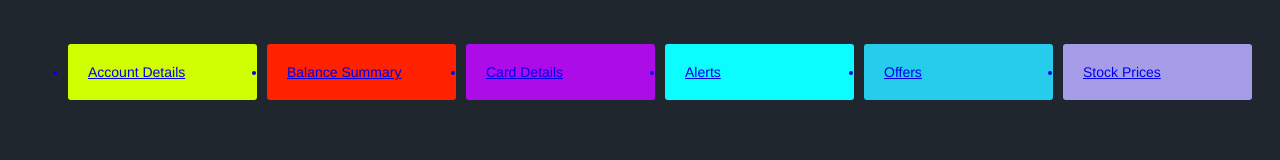
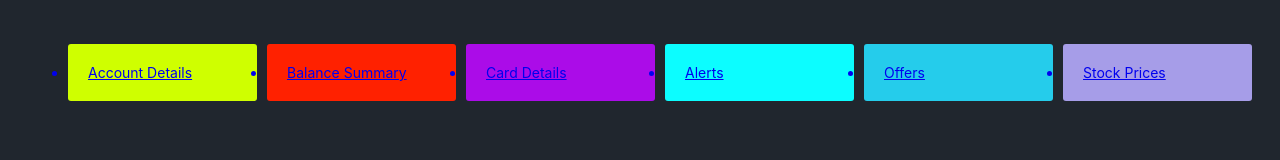
Before and after one commit to apoorvanand/sample-menu, a plain HTML site: page index.html in a window 1280 px wide. Drawn offline with Linux system fonts and the light colour scheme.

```diff
--- a/style.css
+++ b/style.css
@@ -1,6 +1,6 @@
 body {
   padding: 20px;
-  font-family: Helvetica;
+  font-family: -apple-system, BlinkMacSystemFont, 'Segoe UI', Roboto, Oxygen, Ubuntu, Cantarell, 'Open Sans', 'Helvetica Neue', sans-serif;
   background-color: #20262e;
 }
 
```
